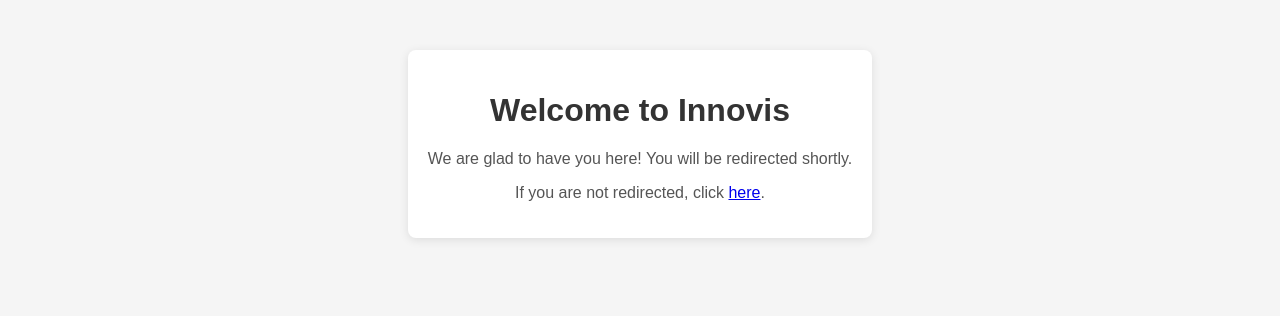
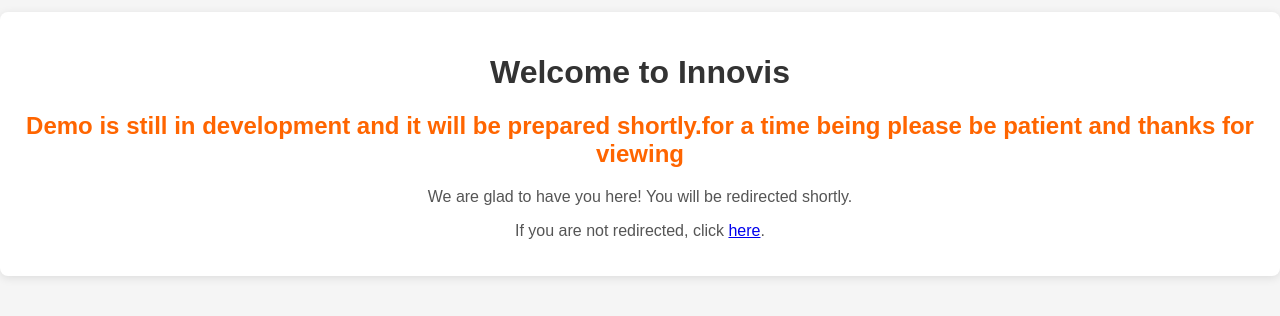
Before and after one commit to rupesh988/Innovis, a plain HTML site: page index.html in a window 1280 px wide. Shown: the part 256-572 px from the top of the page. Drawn offline with Linux system fonts and the light colour scheme.

Commit message:
Update index.html in url

```diff
--- a/index.html
+++ b/index.html
@@ -24,17 +24,22 @@
         h1 {
             color: #333;
         }
+        h2 {
+            color: #FF6500;
+        }
         p {
             color: #555;
         }
     </style>
-    <meta http-equiv="refresh" content="5;url=https://your-link-here.com">
+    <meta http-equiv="refresh" content="5;url=https://www.figma.com/proto/UiKdqS3AOkMpXhObrAUklj/Untitled?node-id=0-1&t=DQdgPfSBtCrgDR9R-1">
 </head>
 <body>
     <div class="container">
+
         <h1>Welcome to Innovis</h1>
+        <h2>Demo is still in development and it will be prepared shortly.for a time being please be patient and thanks for viewing</h2>
         <p>We are glad to have you here! You will be redirected shortly.</p>
-        <p>If you are not redirected, click <a href="https://your-link-here.com">here</a>.</p>
+        <p>If you are not redirected, click <a href="https://www.figma.com/proto/UiKdqS3AOkMpXhObrAUklj/Untitled?node-id=0-1&t=DQdgPfSBtCrgDR9R-1">here</a>.</p>
     </div>
 </body>
 </html>
```
